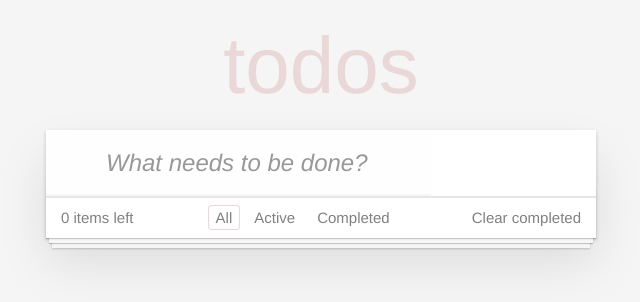
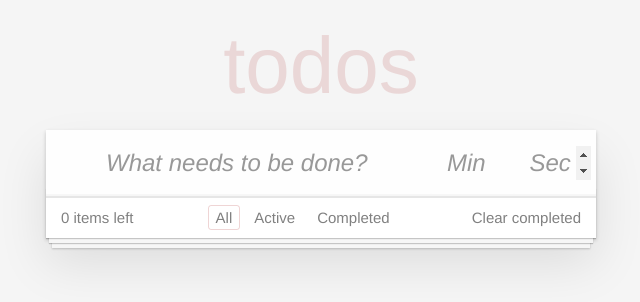
Before and after one commit to alexandrWrqw/todoApp, a React (Create React App) app: page / in a window 1280 px wide. Shown: the top 302 px of the page, without its empty margins (319-959 px from the left). Built offline with nearby package versions, Linux system fonts and the light colour scheme.

Commit message:
addTimerInputs

```diff
--- a/src/components/App/App.js
+++ b/src/components/App/App.js
@@ -13,18 +13,20 @@ export default class App extends Component {
     savedTimers: new Map(),
   };
 
-  createTask(description) {
+  createTask(description, min, sec) {
     return {
       description,
       createdTime: new Date(),
       completed: false,
       id: this.maxId++,
+      min,
+      sec,
     };
   }
 
-  addTask = (text) => {
+  addTask = (text, min, sec) => {
     this.setState(({ tasks }) => {
-      const newTasks = [...tasks, this.createTask(text)];
+      const newTasks = [...tasks, this.createTask(text, min, sec)];
 
       return {
         tasks: newTasks,
--- /dev/null
+++ b/src/components/EditingTask/EditingTask.js
@@ -0,0 +1,66 @@
+import { Component } from "react";
+import PropTypes from "prop-types";
+
+export default class EditingTask extends Component {
+  state = {
+    value: "",
+  };
+
+  componentDidMount() {
+    const { description } = this.props;
+    this.setState({ value: description });
+
+    document.addEventListener("click", this.handleClickOutside, true);
+  }
+
+  componentWillUnmount() {
+    document.removeEventListener("click", this.handleClickOutside, true);
+  }
+
+  handleClickOutside = (event) => {
+    const { onCloseEditingMode } = this.props;
+
+    const editInput = document.querySelector(".edit");
+    if (event.target !== editInput) {
+      onCloseEditingMode();
+    }
+  };
+
+  onClearValue = () => {
+    this.setState({ value: "" });
+  };
+
+  render() {
+    const { value } = this.state;
+    const { submitEditedTask, onCloseEditingMode } = this.props;
+
+    return (
+      <form
+        className="submitForm"
+        onSubmit={(e) => {
+          submitEditedTask(e, value);
+          this.onClearValue();
+        }}
+      >
+        <input
+          type="text"
+          className="edit"
+          onChange={(e) => this.setState({ value: e.target.value })}
+          onKeyDown={(e) => (e.keyCode === 27 ? onCloseEditingMode() : null)}
+          value={value}
+          autoFocus
+        />
+      </form>
+    );
+  }
+}
+
+EditingTask.propTypes = {
+  description: PropTypes.string,
+  submitEditedTask: PropTypes.func.isRequired,
+  onCloseEditingMode: PropTypes.func.isRequired,
+};
+
+EditingTask.defaultProps = {
+  description: "",
+};
--- a/src/components/Header/Header.js
+++ b/src/components/Header/Header.js
@@ -4,37 +4,72 @@ import PropTypes from "prop-types";
 export default class Header extends Component {
   state = {
     label: "",
+    min: "",
+    sec: "",
   };
 
-  onChange = (e) => {
+  onChangeTask = (e) => {
     this.setState({
       label: e.target.value,
     });
   };
 
+  onChangeMin = (e) => {
+    this.setState({
+      min: e.target.value,
+    });
+  };
+
+  onChangeSec = (e) => {
+    this.setState({
+      sec: e.target.value,
+    });
+  };
+
   onSubmit = (e) => {
     e.preventDefault();
-    const { label } = this.state;
+    const { label, min, sec } = this.state;
     const { addTask } = this.props;
 
-    if (label.trim() !== "") addTask(label);
-    this.setState({ label: "" });
+    if (label.trim() !== "") addTask(label, min, sec);
+    this.setState({ label: "", min: "", sec: "" });
   };
 
   render() {
-    const { label } = this.state;
+    const { label, min, sec } = this.state;
 
     return (
       <header className="header">
         <h1>todos</h1>
-        <form onSubmit={this.onSubmit}>
+        <form onSubmit={this.onSubmit} className="new-todo-form">
           <input
             className="new-todo"
             placeholder="What needs to be done?"
-            onChange={this.onChange}
+            onChange={this.onChangeTask}
             value={label}
             autoFocus
+            required
           />
+          <input
+            className="new-todo-form__timer"
+            placeholder="Min"
+            onChange={this.onChangeMin}
+            value={min}
+            autoFocus
+            type="number"
+            min="0"
+          />
+          <input
+            className="new-todo-form__timer"
+            placeholder="Sec"
+            onChange={this.onChangeSec}
+            value={sec}
+            autoFocus
+            type="number"
+            max="59"
+            min="0"
+          />
+          <button type="submit" aria-label="submit" />
         </form>
       </header>
     );
--- a/src/components/TodoListItem/TodoListItem.js
+++ b/src/components/TodoListItem/TodoListItem.js
@@ -2,10 +2,11 @@ import { Component } from "react";
 import formatDistanceToNow from "date-fns/formatDistanceToNow";
 import PropTypes from "prop-types";
 
+import EditingTask from "../EditingTask/EditingTask";
+
 export default class TodoListItem extends Component {
   state = {
     editing: false,
-    value: "",
     runningTimer: false,
     seconds: 0,
     minutes: 0,
@@ -67,6 +68,16 @@ export default class TodoListItem extends Component {
 
   timer = () => {
     const { seconds, minutes } = this.state;
+    const { sec, min } = this.props.task;
+
+    if (
+      min !== "" &&
+      sec !== "" &&
+      minutes === Number(min) &&
+      seconds === Number(sec)
+    ) {
+      return this.stopTimer();
+    }
 
     this.setState({ seconds: seconds + 1 });
 
@@ -85,22 +96,27 @@ export default class TodoListItem extends Component {
     return timeStr;
   };
 
-  submitEditedTask = (e) => {
+  submitEditedTask = (e, val) => {
     e.preventDefault();
 
     const {
       editTask,
       task: { id },
     } = this.props;
-    const { value } = this.state;
-    if (value.trim() !== "") editTask(id, value);
-    this.setState({ editing: false, value: "" });
+    if (val.trim() !== "") editTask(id, val);
+    this.setState({ editing: false });
+  };
+
+  onCloseEditingMode = () => {
+    this.setState({ editing: false });
   };
 
   render() {
     const { task, deleteTask, toggleCompleteTask } = this.props;
-    const { completed, id, description, createdTime } = task;
-    const { editing, value, seconds, minutes, runningTimer } = this.state;
+    const { completed, id, description, createdTime, min, sec } = task;
+    const { editing, seconds, minutes, runningTimer } = this.state;
+
+    const notNullTimer = min !== "" && sec !== "";
 
     return (
       <li className={completed ? "completed" : editing ? "editing" : null}>
@@ -118,7 +134,20 @@ export default class TodoListItem extends Component {
           <label htmlFor={id}>
             <span className="title">{description}</span>
             <span className="description">
-              {`${this.formatTime(minutes)}:${this.formatTime(seconds)}`}
+              <span
+                style={
+                  notNullTimer &&
+                  minutes === Number(min) &&
+                  seconds === Number(sec)
+                    ? { color: "red" }
+                    : null
+                }
+              >
+                {`${this.formatTime(minutes)}:${this.formatTime(seconds)} `}
+                {notNullTimer
+                  ? `(${this.formatTime(min)}:${this.formatTime(sec)} end)`
+                  : null}
+              </span>
               <button
                 type="button"
                 className="icon icon-play"
@@ -145,7 +174,6 @@ export default class TodoListItem extends Component {
             onClick={() =>
               this.setState(({ editing }) => ({
                 editing: !editing,
-                value: description,
               }))
             }
           />
@@ -157,18 +185,11 @@ export default class TodoListItem extends Component {
           />
         </div>
         {editing ? (
-          <form
-            className="submitForm"
-            onSubmit={this.submitEditedTask.bind(this)}
-          >
-            <input
-              type="text"
-              className="edit"
-              onChange={(e) => this.setState({ value: e.target.value })}
-              value={value}
-              autoFocus
-            />
-          </form>
+          <EditingTask
+            submitEditedTask={this.submitEditedTask}
+            onCloseEditingMode={this.onCloseEditingMode}
+            description={description}
+          />
         ) : null}
       </li>
     );
@@ -181,6 +202,8 @@ TodoListItem.propTypes = {
     createdTime: PropTypes.instanceOf(Date),
     completed: PropTypes.bool,
     id: PropTypes.number,
+    sec: PropTypes.string,
+    min: PropTypes.string,
   }),
   deleteTask: PropTypes.func.isRequired,
   toggleCompleteTask: PropTypes.func.isRequired,
--- a/src/index.css
+++ b/src/index.css
@@ -128,6 +128,7 @@ body {
 .new-todo-form .new-todo-form__timer {
   width: 15%;
   padding-left: 16px;
+  padding-right: 5px;
 }
 
 .main {
```
